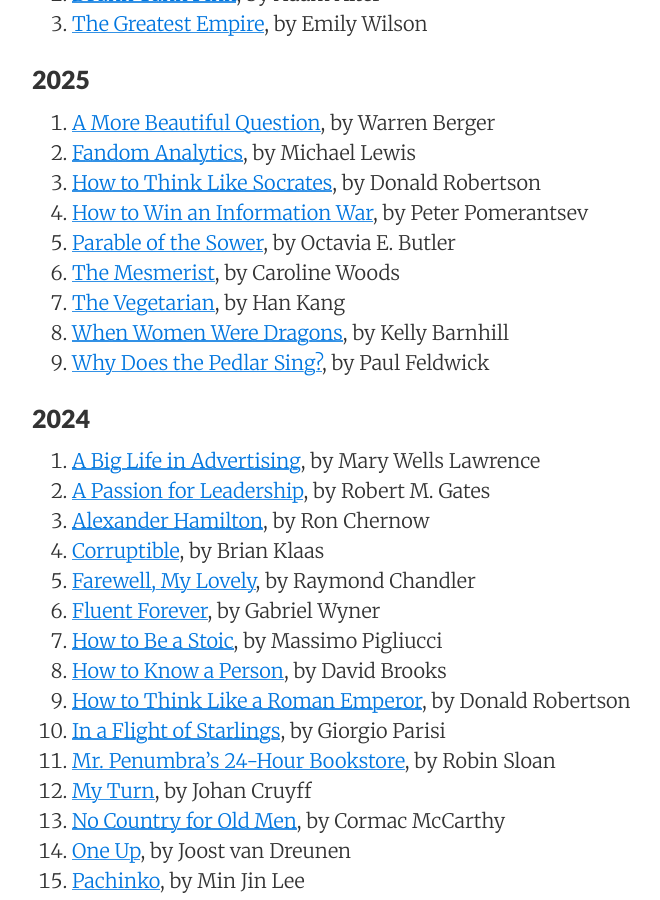
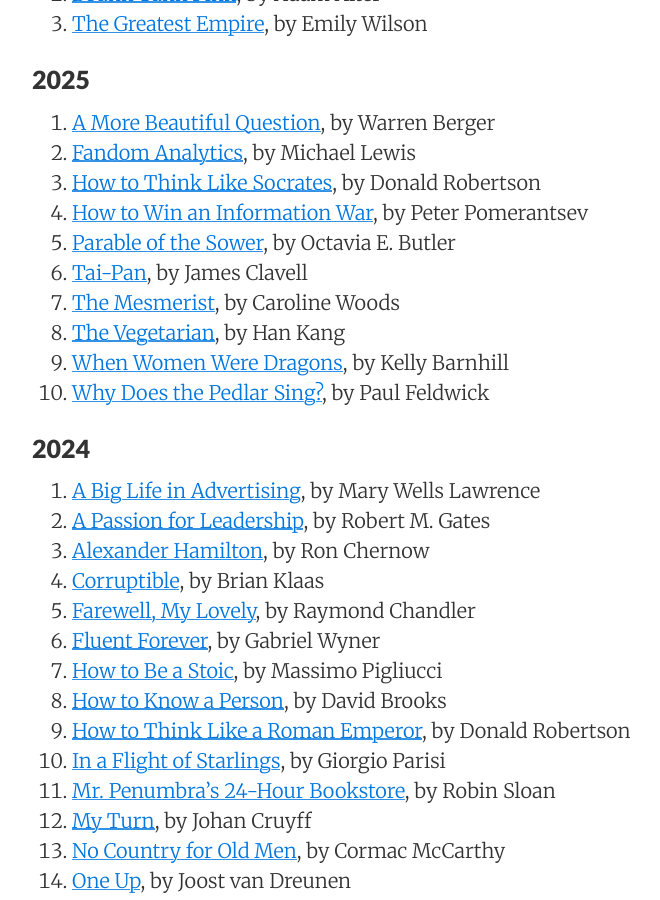
Before and after one commit to sewardlee337/sewardlee337.github.io, a Jekyll site: the page built from readinglist.md, in a window 1280 px wide and 900 px high, scrolled down 470 px. Shown: the whole window, without its empty margins (188-848 px from the left). Built offline with Jekyll 4.4.1, drawn with Linux system fonts in a browser that asks for light colours; nearby versions of some CDN libraries.

Commit message:
update reading list

```diff
--- a/readinglist.md
+++ b/readinglist.md
@@ -25,6 +25,7 @@ _"My alma mater was books, a good library... I could spend the rest of my life r
 1. [How to Think Like Socrates](https://www.amazon.com/How-Think-Like-Socrates-Philosophy/dp/1250280508), by Donald Robertson
 1. [How to Win an Information War](https://www.amazon.com/How-Win-Information-War-Propagandist/dp/1541774728), by Peter Pomerantsev
 1. [Parable of the Sower](https://www.amazon.com/Parable-Sower-Earthseed-Octavia-Butler/dp/0446675504), by Octavia E. Butler
+1. [Tai-Pan](https://www.amazon.com/Tai-Pan-Asian-Saga-James-Clavell/dp/0440184622), by James Clavell
 1. [The Mesmerist](https://www.amazon.com/Mesmerist-Novel-Caroline-Woods-ebook/dp/B0CPXZ2TCX), by Caroline Woods
 1. [The Vegetarian](https://www.amazon.com/Vegetarian-Han-Kang/dp/1101906111), by Han Kang
 1. [When Women Were Dragons](https://www.amazon.com/When-Women-Were-Dragons-Novel/dp/0385548222), by Kelly Barnhill
```
